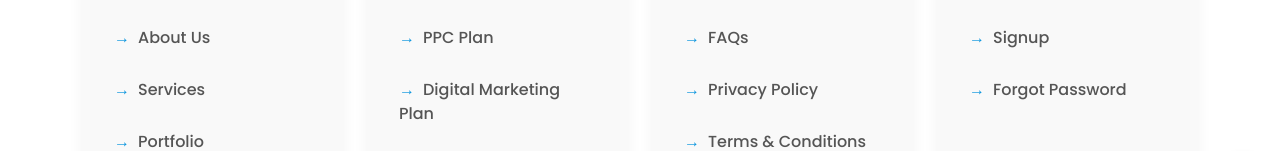
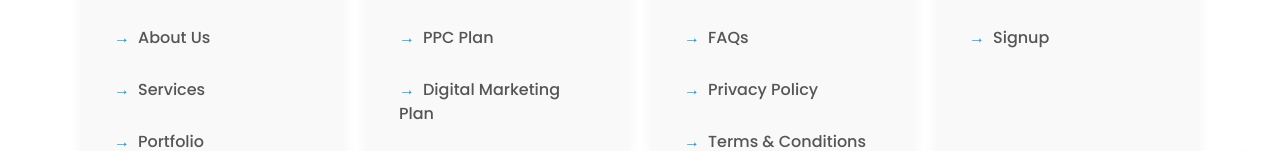
Before and after one commit to saifgrintech/whitehatseo, a React (Create React App) app in the folder frontend/: page /sitemap in a window 1280 px wide. Shown: the part 472-623 px from the top of the page. Built offline with nearby package versions, Linux system fonts and the light colour scheme; no server answers.

Commit message:
features add on serviec-single, sitemap page created

```diff
--- a/frontend/src/Pages/Sitemap/Sitemap.js
+++ b/frontend/src/Pages/Sitemap/Sitemap.js
@@ -120,7 +120,7 @@ const Sitemap = () => {
                 <ul>
                   <li><Link to="/login">Login</Link></li>
                   <li><Link to="/signup">Signup</Link></li>
-                  <li><Link to="/forgotpassword">Forgot Password</Link></li>
+                  {/* <li><Link to="/forgotpassword">Forgot Password</Link></li> */}
                 </ul>
               </div>
             </div>
```
